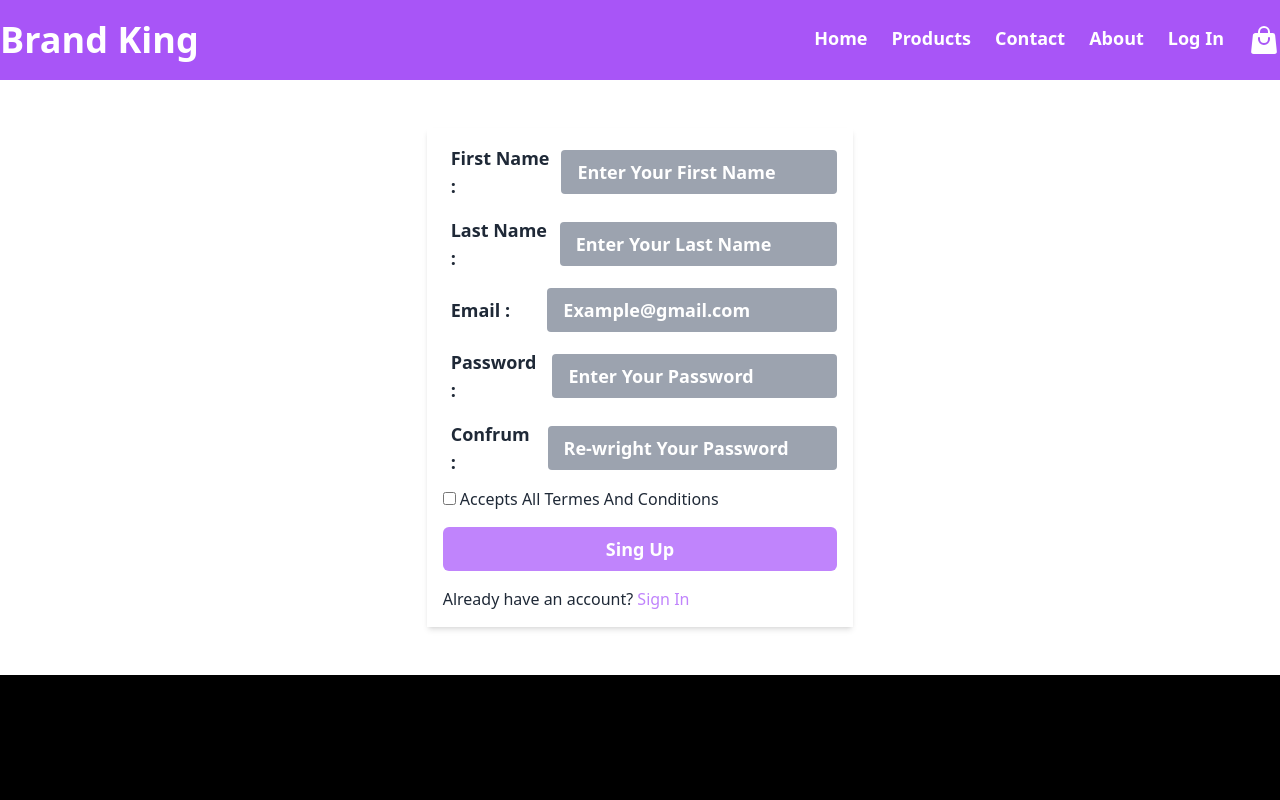
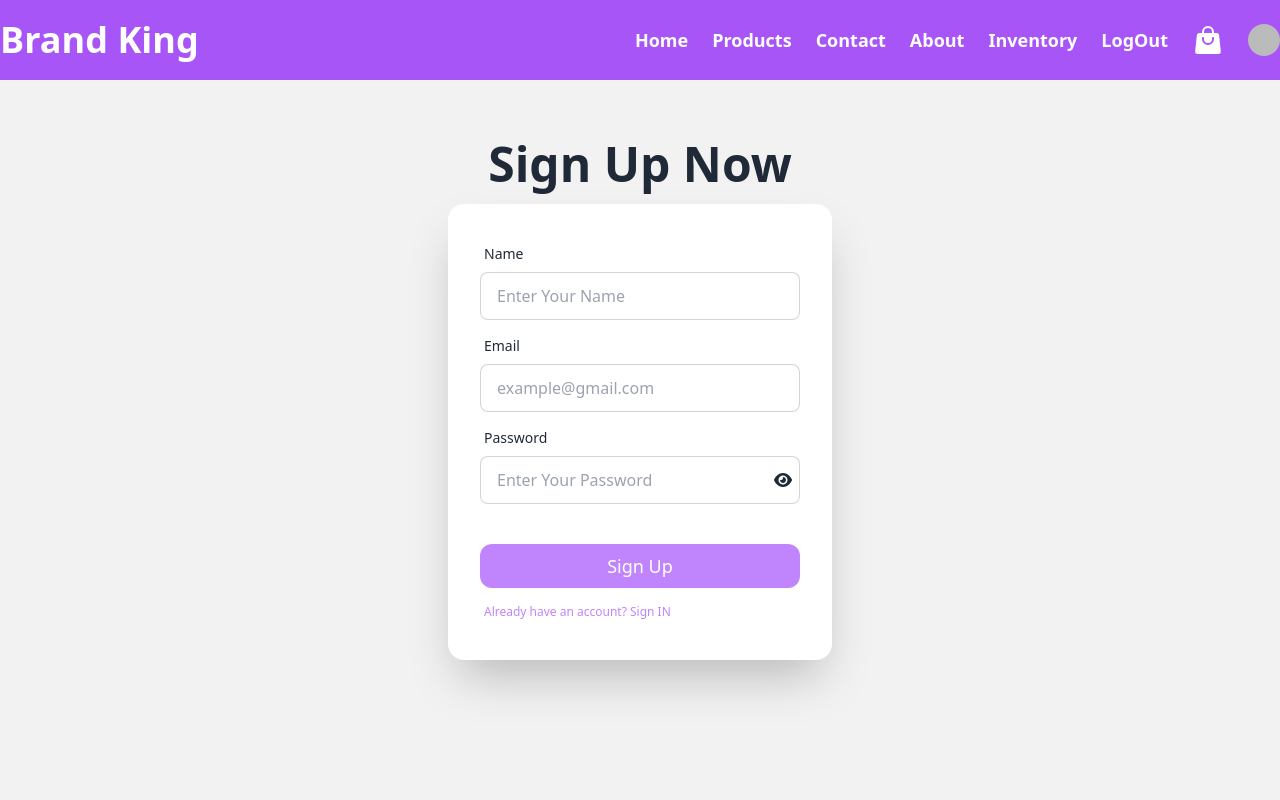
Before and after one commit to MehediHasan4321/Barnd-King, a React (Vite) app: page /signUp in a window 1280 px wide. Shown: the top 800 px of the page. Built offline with nearby package versions, Linux system fonts and the light colour scheme; no server answers; sample sign-in values are in the browser's storage.

Commit message:
added privet route and also added authentication system

```diff
--- /dev/null
+++ b/src/AuthProvider/AuthProvider.jsx
@@ -0,0 +1,56 @@
+import React, { createContext, useEffect, useState } from 'react';
+import { GoogleAuthProvider, createUserWithEmailAndPassword, getAuth, onAuthStateChanged, signInWithEmailAndPassword, signInWithPopup, signOut } from 'firebase/auth'
+import app from '../Firebase/Firebase.comfig';
+export const authentication = createContext(null)
+const AuthProvider = ({ children }) => {
+    const [currentUser, setCurrentUser] = useState(null)
+    const [isLoading,setIsLoading] = useState(true)
+    const auth = getAuth(app)
+    const googleProvider = new GoogleAuthProvider
+
+    const createUserWithEmail = (email, password) => {
+        setIsLoading(true)
+        return createUserWithEmailAndPassword(auth, email, password)
+    }
+    const logInwithEmail = (email, password) => {
+        setIsLoading(true)
+        return signInWithEmailAndPassword(auth, email, password)
+    }
+    const createUserWithGoogle = () => {
+        setIsLoading(true)
+        return signInWithPopup(auth, googleProvider)
+    }
+
+    useEffect(() => {
+        const unsuscribe = onAuthStateChanged(auth, user => {
+            setCurrentUser(user)
+            setIsLoading(false)
+        })
+        return () => {
+            return unsuscribe()
+        }
+    }, [])
+
+    const logOut = () => {
+        return signOut(auth)
+    }
+
+    const userAuth = {
+        createUserWithEmail,
+        createUserWithGoogle,
+        logInwithEmail,
+        currentUser,
+        logOut,
+        isLoading
+
+    }
+    return (
+        <>
+            <authentication.Provider value={userAuth}>
+                {children}
+            </authentication.Provider>
+        </>
+    );
+};
+
+export default AuthProvider;
--- a/src/Components/Carts/Carts.jsx
+++ b/src/Components/Carts/Carts.jsx
@@ -1,4 +1,4 @@
-import { useLoaderData } from 'react-router-dom';
+import { Link, useLoaderData } from 'react-router-dom';
 import Order from './Order/Order';
 import { createContext, useEffect, useState } from 'react';
 import { getOrderCart } from '../../CustomLoder/CustomLoder';
@@ -87,7 +87,7 @@ const Carts = () => {
                             <p>Payable Amount :</p>
                             <p>${payable.toFixed(2)}</p>
                         </div>
-                        <button className=' py-2 text-center bg-purple-400 hover:bg-purple-500 text-white text-lg font-semibold w-full'>Confrome Order</button>
+                        <Link to={'/checkOut'} ><button className=' py-2 text-center bg-purple-400 hover:bg-purple-500 text-white text-lg font-semibold w-full'>Check Out</button></Link>
                     </div>
                 </div>
             </div>
--- a/src/Components/Header/Header.jsx
+++ b/src/Components/Header/Header.jsx
@@ -1,8 +1,11 @@
-import React from 'react';
+import React, { useContext, useState } from 'react';
 import { Link } from 'react-router-dom';
 import './Header.css'
-import { BeakerIcon, BriefcaseIcon, ShoppingBagIcon, ShoppingCartIcon } from '@heroicons/react/24/solid'
+import { BeakerIcon, BriefcaseIcon, ShoppingBagIcon } from '@heroicons/react/24/solid'
+import { authentication } from '../../AuthProvider/AuthProvider';
 const Header = () => {
+    const [name,setName] = useState('')
+    const [img,setImg] = useState('')
     const header = document.getElementsByTagName('header')
     let lastScroll = 0;
     window.addEventListener('scroll', () => {
@@ -14,19 +17,23 @@ const Header = () => {
         }
         lastScroll = currentScroll
     })
-
-
+    const { currentUser, logOut } = useContext(authentication)
+    const handleLogOut = () => {
+        logOut()
+    }
     return (
         <header className=' w-full h-20 bg-purple-500 text-white'>
             <nav className='container mx-auto flex justify-between items-center h-full'>
                 <h1 className='text-4xl font-semibold'>Brand <span>King</span></h1>
-                <div className='flex gap-6 text-lg font-semibold'>
+                <div className='flex gap-6 items-center text-lg font-semibold'>
                     <Link to={'/home'}>Home</Link>
                     <Link to={'/allProduct'} >Products</Link>
                     <Link to={'/contactUs'}>Contact</Link>
                     <Link to={'/about'}>About</Link>
-                    <Link to={'/logIn'}>Log In</Link>
+                    <Link to={'/inventory'}>Inventory</Link>
+                    {currentUser ? <p className=' cursor-pointer' onClick={handleLogOut}>LogOut</p> : <Link to={'/logIn'}>Log In</Link>}
                     <Link to={'/allCarts'}> <ShoppingBagIcon className='w-8 h-8' /><span className=' absolute top-7 ml-9'></span></Link>
+                    {currentUser && <img className='w-8 h-8 rounded-full' src={currentUser.photoURL} /> }
                 </div>
             </nav>
         </header>
--- a/src/Components/SignUp/SignUp.jsx
+++ b/src/Components/SignUp/SignUp.jsx
@@ -1,62 +1,88 @@
-import { createUserWithEmailAndPassword, getAuth, signInWithEmailAndPassword } from 'firebase/auth';
-import React, { useState } from 'react';
-import app from '../../Firebase/Firebase.comfig';
+import React, { useContext, useState } from 'react';
 import { Link } from 'react-router-dom';
+import { authentication } from '../../AuthProvider/AuthProvider';
 
 const SignUp = () => {
     const [error, setError] = useState('')
     const [success, setSuccess] = useState('')
-    const auth = getAuth(app)
-
-    const handleSubmit = e => {
+    const [type, setType] = useState('password')
+    const {createUserWithEmail} = useContext(authentication)
+    const handleSingUp = (e) => {
         e.preventDefault()
-        setError('')
-        setSuccess('')
-        const email = e.target.email.value;
-        const password = e.target.password.value;
-        const name = e.target.firstName.value + ' ' + e.target.lastName.value
-        if (!password.length > 6) {
-            setError('Set Password at lest 6 carecters')
-            return
-        }
-        createUserWithEmailAndPassword(auth, email, password)
-            .then(result => {
+        const form = e.target;
+        const name = form.name.value;
+        const email = form.email.value;
+        const password = form.password.value;
+        console.log(name,email,password)
+        createUserWithEmail(email,password)
+        .then(()=>{
             setSuccess('User has created successfuly')
         })
-            .catch(error => {
-                setError(error.message)
+        .catch(err=>{
+            setError(err.message)
         })
-         e.target.reset()
+    }
+
+
+    const handleType = () => {
+        if (type === 'text') {
+            setType('password')
+        }
+        else if (type === 'password') {
+            setType('text')
+        }
     }
     return (
-        <div className='container mx-auto mt-32'>
-            <form onSubmit={handleSubmit} className='w-4/12 p-4 h-auto shadow-md mx-auto mt-12 space-y-4'>
-                <div className='flex justify-between gap-2 items-center w-full pl-2'>
-                    <h2 className='text-lg font-semibold'>First Name :</h2>
-                    <input className='w-3/4 px-4 py-2 bg-gray-400 text-white text-lg font-semibold outline-none rounded placeholder:text-white' autoFocus type="text" placeholder='Enter Your First Name' name="firstName" id="firstName" />
+        <div className="hero min-h-screen bg-base-200">
+            <div className="hero-content flex-col ">
+                <div className="text-center">
+                    <h1 className="text-5xl font-bold">Sign Up Now</h1>
                 </div>
-                <div className='flex justify-between gap-2 items-center w-full pl-2'>
-                    <h2 className='text-lg font-semibold'>Last Name :</h2>
-                    <input className='w-3/4 px-4 py-2 bg-gray-400 text-white text-lg font-semibold outline-none rounded placeholder:text-white' type="text" placeholder='Enter Your Last Name' name="lastName" id="lastName" />
+                <div className="card flex-shrink-0 w-96 max-w-sm shadow-2xl bg-base-100">
+                    <form onSubmit={handleSingUp} className="card-body">
+                        <div className="form-control">
+                            <label className="label">
+                                <span className="label-text">Name</span>
+                            </label>
+                            <input type="text" required name='name' placeholder="Enter Your Name" className="input input-bordered" />
                         </div>
-                <div className='flex justify-between gap-2 items-center w-full pl-2'>
-                    <h2 className='text-lg font-semibold'>Email :</h2>
-                    <input className='w-3/4 px-4 py-2 bg-gray-400 text-white text-lg font-semibold outline-none rounded placeholder:text-white' type="email" placeholder='Example@gmail.com' name="email" id="email" />
+                        <div className="form-control">
+                            <label className="label">
+                                <span className="label-text">Email</span>
+                            </label>
+                            <input type="email" required name='email' placeholder="example@gmail.com" className="input input-bordered" />
                         </div>
-                <div className='flex justify-between gap-2 items-center w-full pl-2'>
-                    <h2 className='text-lg font-semibold'>Password :</h2>
-                    <input className='w-3/4 px-4 py-2 bg-gray-400 text-white text-lg font-semibold outline-none rounded placeholder:text-white' type="password" placeholder='Enter Your Password' name="password" id="password" />
+                        <div className="form-control relative">
+                            <label className="label">
+                                <span className="label-text">Password</span>
+                            </label>
+                            <input type={type} required name='password' placeholder="Enter Your Password" className="input input-bordered outline-none" />
+                            <span onClick={handleType} className=' absolute right-2 top-12'>{type === 'password' ? <i class="fa-solid fa-eye"></i> : <i class="fa-solid fa-eye-slash"></i>}</span>
                         </div>
-                <div className='flex justify-between gap-2 items-center w-full pl-2'>
-                    <h2 className='text-lg font-semibold'>Confrum :</h2>
-                    <input className='w-3/4 px-4 py-2 bg-gray-400 text-white text-lg font-semibold outline-none rounded placeholder:text-white' type="password" placeholder='Re-wright Your Password' name="rePassword" id="rePassword" />
-                </div>
+                        <div>
                             {success && <p className='text-green-400 text-center'><small>{success}</small></p>}
                             {error && <p className='text-red-500 text-center'><small>{error}</small></p>}
-                <input type="checkbox" name="" id="" /> Accepts All Termes And Conditions
-                <input type='submit' value={'Sing Up'} className='bg-purple-400 w-full py-2 text-white font-semibold text-lg rounded-md' />
-                <p>Already have an account? <span className='text-purple-400'><Link to={'/logIn'}>Sign In</Link></span></p>
+                        </div>
+                        <div className="form-control mt-6">
+                            <button className=" py-2 bg-purple-400 outline-none text-lg text-white rounded-xl">Sign Up</button>
+                        </div>
+                        {/* <div className=' flex justify-center gap-4 items-center'>
+                            <span  title='Sign in with Google' className='text-purple-400 hover:text-purple-600 cursor-pointer text-2xl'>
+                                <i class="fa-brands fa-google-plus-g"></i>
+                            </span>
+                            <span className='text-purple-400 cursor-pointer hover:text-purple-600 text-2xl' title='Sign in with Facebook'>
+                                <i class="fa-brands fa-square-facebook"></i>
+                            </span>
+                            <span className='text-purple-400 cursor-pointer hover:text-purple-600 text-2xl' title='Sign in with Github'>
+                                <i class="fa-brands fa-github"></i>
+                            </span>
+                        </div> */}
+                        <label className="label">
+                            <Link to={'/login'} className="label-text-alt text-purple-400 link link-hover">Already have an account? Sign IN</Link>
+                        </label>
                     </form>
+                </div>
+            </div>
         </div>
     );
 };
--- /dev/null
+++ b/src/PrivetRoute/PrivetRoute.jsx
@@ -0,0 +1,19 @@
+import React, { useContext } from 'react';
+import { authentication } from '../AuthProvider/AuthProvider';
+import { Navigate, useLocation } from 'react-router-dom';
+
+const PrivetRoute = ({children}) => {
+    const {currentUser,isLoading} = useContext(authentication)
+    const location = useLocation()
+
+    if(isLoading){
+        <p className='mt-24 text-4xl'>Loading......</p>
+        return
+    }
+    if(currentUser){
+        return children
+    }
+    return <Navigate to={'/login'} state={{from:location}} replace></Navigate>
+};
+
+export default PrivetRoute;
```
Also changed, not shown: src/Components/CheckOut/CheckOut.jsx (added, +11 -0 lines), src/Components/Inventory/Inventory.jsx (added, +11 -0 lines), src/Components/Login/Login.jsx (+17 -9 lines), src/main.jsx (+39 -25 lines). Lines whose indentation alone changed are shown as unchanged.
